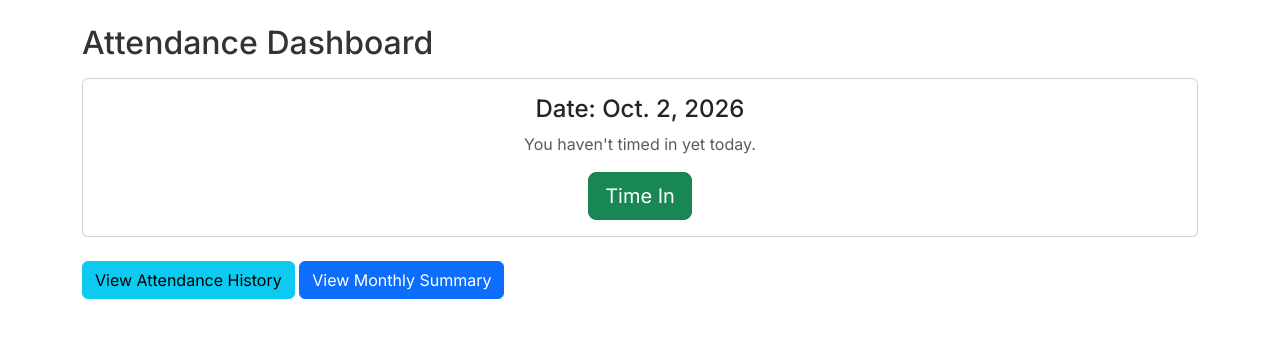
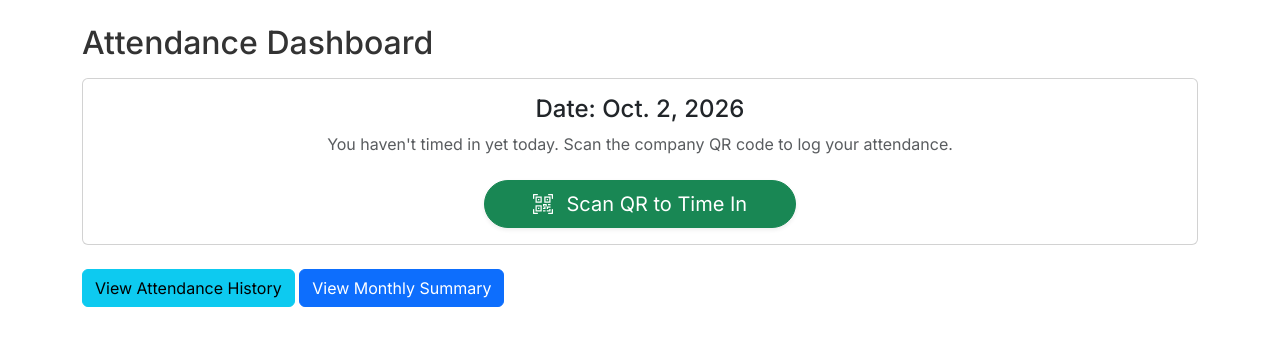
Before and after one commit to Jaycee041305/hryup-platform, a Django app: page /attendance/ in a window 1280 px wide. Shown: the top 346 px of the page. Run offline with Django 5.2, Linux system fonts and the light colour scheme; a user stored in the database is signed in; tables that the repository leaves empty hold one stand-in row (values such as "Sample post").

Commit message:
Update employee dashboard to use QR scanner for Time In/Out instead of simple buttons

```diff
--- a/attendance/views.py
+++ b/attendance/views.py
@@ -101,9 +101,9 @@ def monthly_summary(request):
 
 @login_required
 def qr_scanner(request):
-    """View for Client Managers to scan employee QR codes."""
-    if request.user.role not in ['CLIENT_MANAGER', 'HRYUP_ADMIN', 'HRYUP_STAFF']:
-        messages.error(request, "You don't have permission to access the scanner.")
+    """View for Client Employees to scan the Company's QR code."""
+    if request.user.role != 'CLIENT_EMPLOYEE':
+        messages.error(request, "Only employees can use the attendance scanner.")
         return redirect('dashboard:index')
     return render(request, 'attendance/qr_scanner.html')
 
@@ -114,23 +114,24 @@ import json
 @login_required
 @csrf_exempt
 def qr_process_scan(request):
-    """Processes AJAX requests from the QR scanner."""
+    """Processes AJAX requests from the employee's QR scanner."""
     if request.method == 'POST':
-        if request.user.role not in ['CLIENT_MANAGER', 'HRYUP_ADMIN', 'HRYUP_STAFF']:
-            return JsonResponse({'status': 'error', 'message': 'Unauthorized'}, status=403)
+        if request.user.role != 'CLIENT_EMPLOYEE':
+            return JsonResponse({'status': 'error', 'message': 'Unauthorized. Only employees can scan.'}, status=403)
 
         try:
             data = json.loads(request.body)
-            qr_token = data.get('qr_token')
+            scanned_token = data.get('qr_token')
 
-            if not qr_token:
+            if not scanned_token:
                 return JsonResponse({'status': 'error', 'message': 'No QR token provided'})
 
-            employee = Employee.objects.get(qr_token=qr_token)
+            employee = request.user.employee_profile
+            company = employee.company
 
-            # Make sure the scanner user is scanning someone from their company
-            if request.user.role == 'CLIENT_MANAGER' and employee.company != request.user.employee_profile.company:
-                return JsonResponse({'status': 'error', 'message': 'Employee belongs to a different company'})
+            # Check if the scanned token matches the company's token
+            if str(scanned_token) != str(company.attendance_qr_token):
+                return JsonResponse({'status': 'error', 'message': 'Invalid Company QR Code.'})
 
             today = timezone.localdate()
             now = timezone.localtime().time()
@@ -139,27 +140,27 @@ def qr_process_scan(request):
                 employee=employee,
                 date=today,
                 is_deleted=False,
-                defaults={'company': employee.company, 'time_in': now, 'review_status': 'APPROVED'}
+                defaults={'company': company, 'time_in': now, 'review_status': 'APPROVED'}
             )
 
             if not created:
                 import datetime
                 if not attendance.time_in:
                     attendance.time_in = now
-                    action = f"Time In recorded for {employee.user.get_full_name()} at {now.strftime('%I:%M %p')}"
+                    action = f"Time In recorded at {now.strftime('%I:%M %p')}"
                 elif not attendance.time_out:
                     attendance.time_out = now
-                    action = f"Time Out recorded for {employee.user.get_full_name()} at {now.strftime('%I:%M %p')}"
+                    action = f"Time Out recorded at {now.strftime('%I:%M %p')}"
                 else:
-                    return JsonResponse({'status': 'error', 'message': f"{employee.user.get_full_name()} has already timed in and out today."})
+                    return JsonResponse({'status': 'error', 'message': "You have already timed in and out today."})
                 attendance.save()
             else:
-                action = f"Time In recorded for {employee.user.get_full_name()} at {now.strftime('%I:%M %p')}"
+                action = f"Time In recorded at {now.strftime('%I:%M %p')}"
 
-            return JsonResponse({'status': 'success', 'message': action, 'employee_name': employee.user.get_full_name()})
+            return JsonResponse({'status': 'success', 'message': action, 'employee_name': request.user.get_full_name()})
 
         except Employee.DoesNotExist:
-            return JsonResponse({'status': 'error', 'message': 'Invalid or unrecognized QR code.'})
+            return JsonResponse({'status': 'error', 'message': 'Employee profile not found.'})
         except Exception as e:
             return JsonResponse({'status': 'error', 'message': str(e)})
 
--- a/templates/attendance/dashboard.html
+++ b/templates/attendance/dashboard.html
@@ -10,19 +10,17 @@
                 <p class="text-success">Time In: {{ attendance.time_in|time:"h:i A" }}</p>
                 {% if attendance.time_out %}
                     <p class="text-primary">Time Out: {{ attendance.time_out|time:"h:i A" }}</p>
-                    <button class="btn btn-secondary" disabled>Shift Completed</button>
+                    <button class="btn btn-secondary rounded-pill px-4" disabled><i class="bi bi-check-all me-2"></i>Shift Completed</button>
                 {% else %}
-                    <form method="post" action="{% url 'attendance:toggle' %}">
-                        {% csrf_token %}
-                        <button type="submit" class="btn btn-warning btn-lg">Time Out</button>
-                    </form>
+                    <a href="{% url 'attendance:qr_scanner' %}" class="btn btn-warning btn-lg rounded-pill px-5 shadow-sm">
+                        <i class="bi bi-qr-code-scan me-2"></i> Scan QR to Time Out
+                    </a>
                 {% endif %}
             {% else %}
-                <p class="text-muted">You haven't timed in yet today.</p>
-                <form method="post" action="{% url 'attendance:toggle' %}">
-                    {% csrf_token %}
-                    <button type="submit" class="btn btn-success btn-lg">Time In</button>
-                </form>
+                <p class="text-muted mb-4">You haven't timed in yet today. Scan the company QR code to log your attendance.</p>
+                <a href="{% url 'attendance:qr_scanner' %}" class="btn btn-success btn-lg rounded-pill px-5 shadow-sm">
+                    <i class="bi bi-qr-code-scan me-2"></i> Scan QR to Time In
+                </a>
             {% endif %}
         </div>
     </div>
```
Also changed, not shown: templates/dashboard/index.html (+12 -12 lines).
